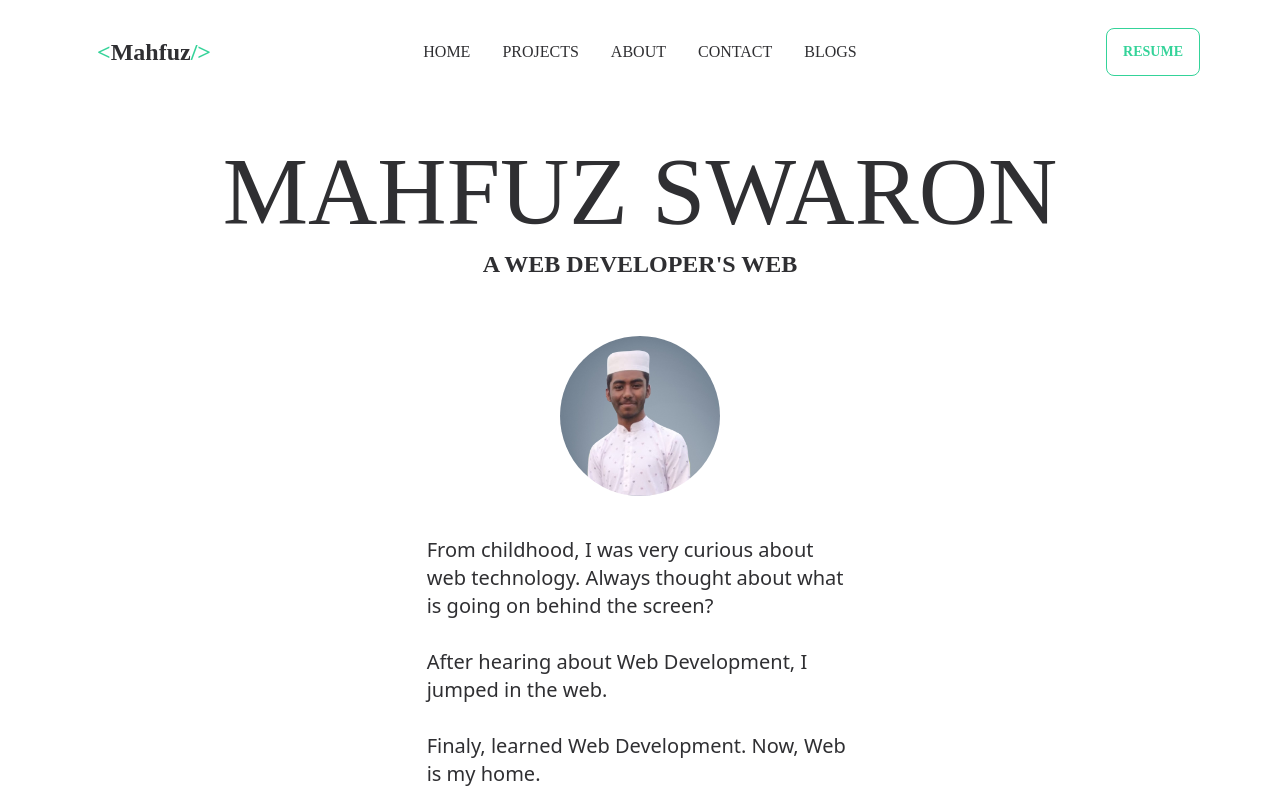
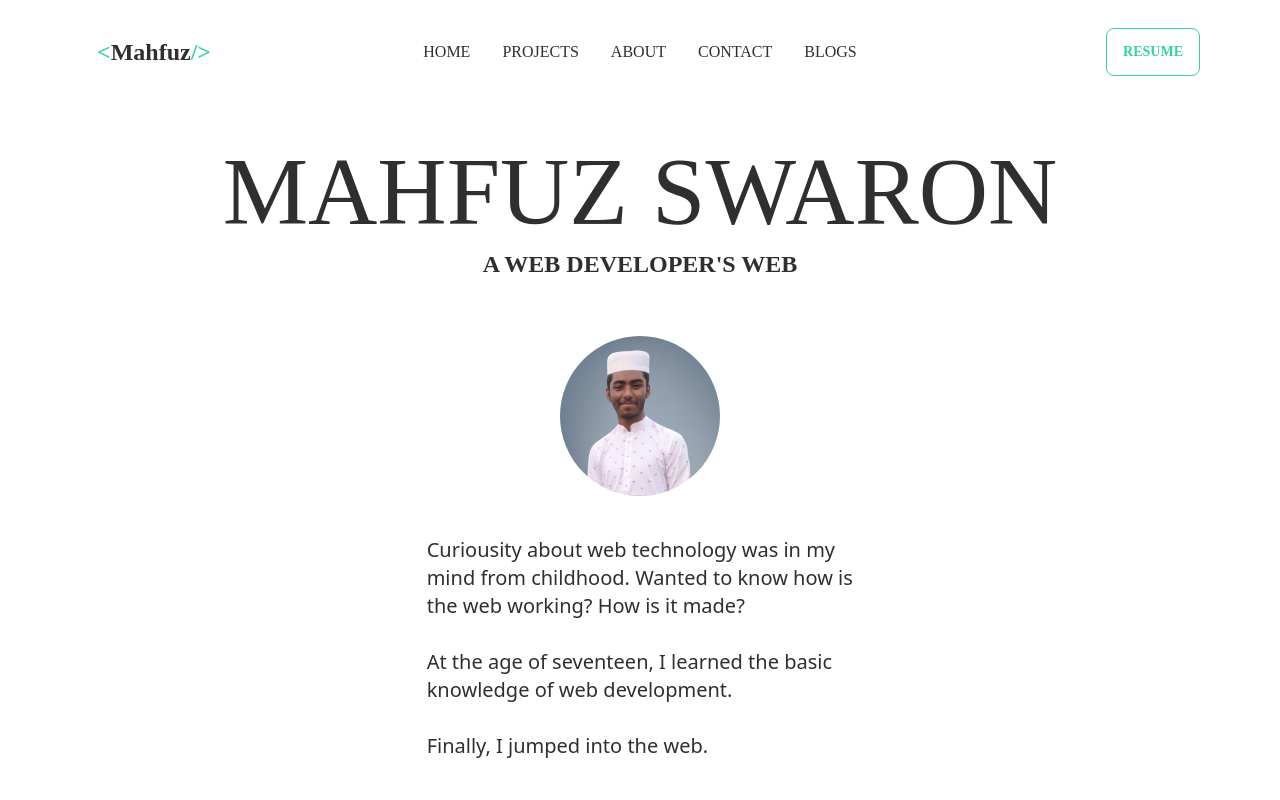
Before and after one commit to mahfuzswaron/mahfuzswaron.com, a React (Create React App) app: page / in a window 1280 px wide. Shown: the top 800 px of the page. Built offline with nearby package versions, Linux system fonts and the light colour scheme.

Commit message:
mail sending done

```diff
--- a/package.json
+++ b/package.json
@@ -3,6 +3,7 @@
   "version": "0.1.0",
   "private": true,
   "dependencies": {
+    "@emailjs/browser": "^3.6.2",
     "@testing-library/jest-dom": "^5.16.4",
     "@testing-library/react": "^13.3.0",
     "@testing-library/user-event": "^13.5.0",
--- a/public/index.html
+++ b/public/index.html
@@ -39,5 +39,6 @@
       To begin the development, run `npm start` or `yarn start`.
       To create a production bundle, use `npm run build` or `yarn build`.
     -->
+    <script src="https://smtpjs.com/v3/smtp.js"></script>
   </body>
 </html>
--- a/src/components/About.jsx
+++ b/src/components/About.jsx
@@ -28,7 +28,7 @@ const About = () => {
                     `
                     }
                 </p>
-                <p className='text-xl my-5 hover:text-primary italic font-medium'>Want to discuss? <Link className='hover:link' to='/contact' >Let's go...</Link> </p>
+                <p className='text-xl my-5 text-primary italic font-medium font-sans'>Want to discuss? <Link className='link' to='/contact' >Let's go...</Link> </p>
             </div>
         </div >
     );
--- a/src/components/ContactMe.jsx
+++ b/src/components/ContactMe.jsx
@@ -1,8 +1,21 @@
-import React from 'react';
+import React, { useRef } from 'react';
+import emailjs from '@emailjs/browser';
 
 const ContactMe = () => {
+    const form = useRef();
+
     const handleSubmit = (e) => {
         e.preventDefault();
+        /* const email = e.target.email.value;
+        const name = e.target.name.value;
+        const message = e.target.message.value;
+        const form = { name, email, message }; */
+        emailjs.sendForm('service_77tsa48', 'template_kz0l0ds', form.current, 'dGRT_G2oWNSVKXjej')
+            .then((result) => {
+                console.log(result.text);
+            }, (error) => {
+                console.log(error.text);
+            });
         e.target.reset();
     }
     return (
@@ -14,7 +27,7 @@ const ContactMe = () => {
                 <h3 className="text-2xl lg:text-4xl text-center uppercase hover:text-primary font-bold lg:mb-14 mb-8">
                     Contact Me
                 </h3>
-                <form onSubmit={handleSubmit} className=' mx-auto grid grid-cols-1 gap-3 font-sans' action="mailto:mahfuzswaron@gmail.com" method="post" enctype="text/plain">
+                <form ref={form} onSubmit={handleSubmit} className='mx-auto grid grid-cols-1 gap-3 font-sans' >
                     <input required type="text" name="name" id="name" placeholder='Your Name' className='input input-primary bg-white text-xl py-3' />
                     <input required type="email" name="email" id="email" placeholder='Your Email' className='input input-primary bg-white text-xl py-3' />
                     <textarea required type="text" name="message" id="message" placeholder='Your Message' className='input input-primary bg-white text-xl py-3' />
--- a/src/components/Home/Home.jsx
+++ b/src/components/Home/Home.jsx
@@ -10,11 +10,11 @@ const Home = () => {
             <img class="mask mask-circle w-40 h-40 mx-auto mt-14 mb-10" src={photo} alt='mahfuz swaron' />
             <p className='text-left mx-auto lg:w-1/3 w-2/3 text-xl whitespace-pre-line pb-10 font-sans'>
                 {
-                    `From childhood, I was very curious about web technology. Always thought about what is going on behind the screen?
+                    `Curiousity about web technology was in my mind from childhood. Wanted to know how is the web working? How is it made?
 
-                    After hearing about Web Development, I jumped in the web.
+                    At the age of seventeen, I learned the basic knowledge of web development.
 
-                    Finaly, learned Web Development. Now, Web is my home.
+                    Finally, I jumped into the web.
                     `
                 }
             </p>
```
Also changed, not shown: 1 other file (tests, documents, lock files or other folders).
